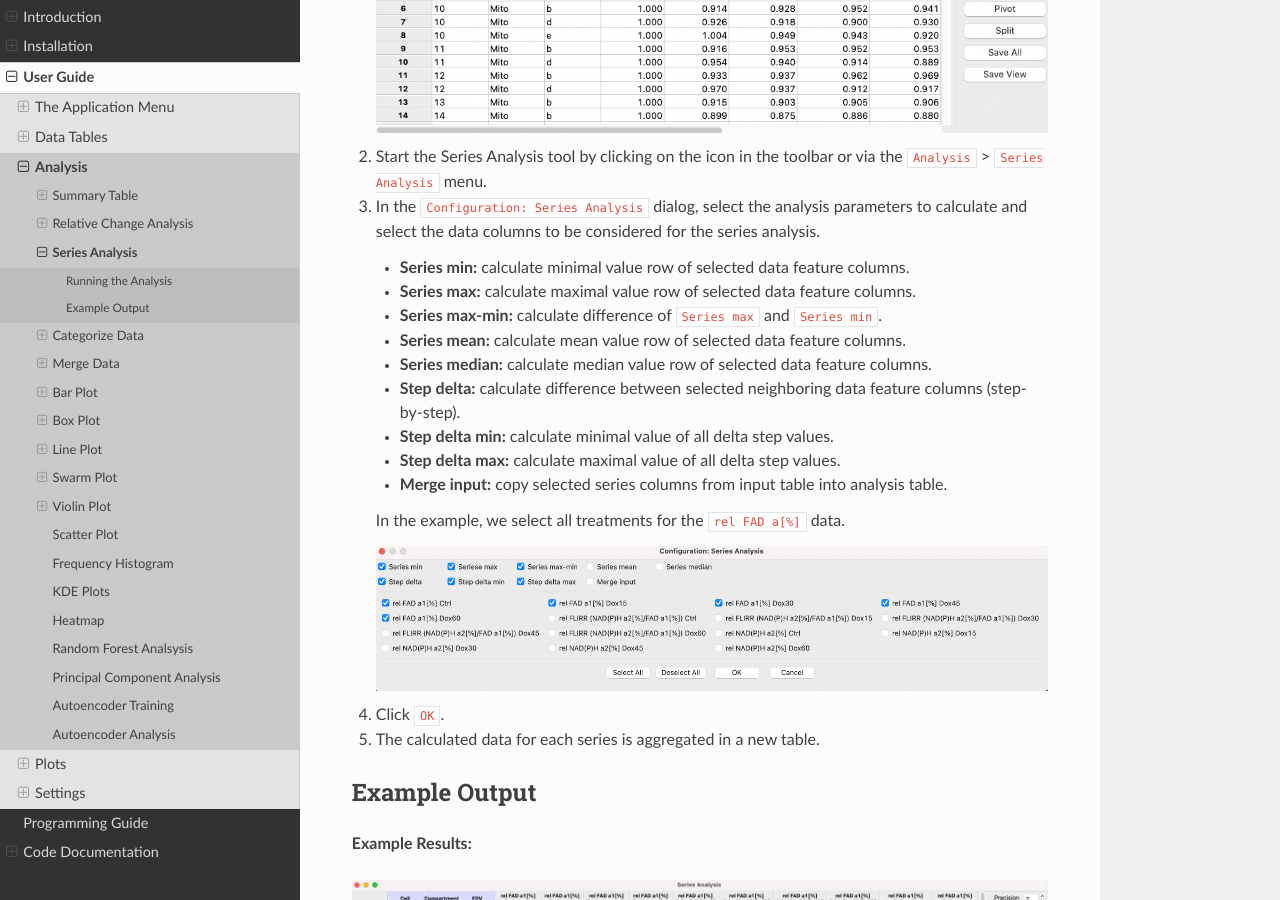
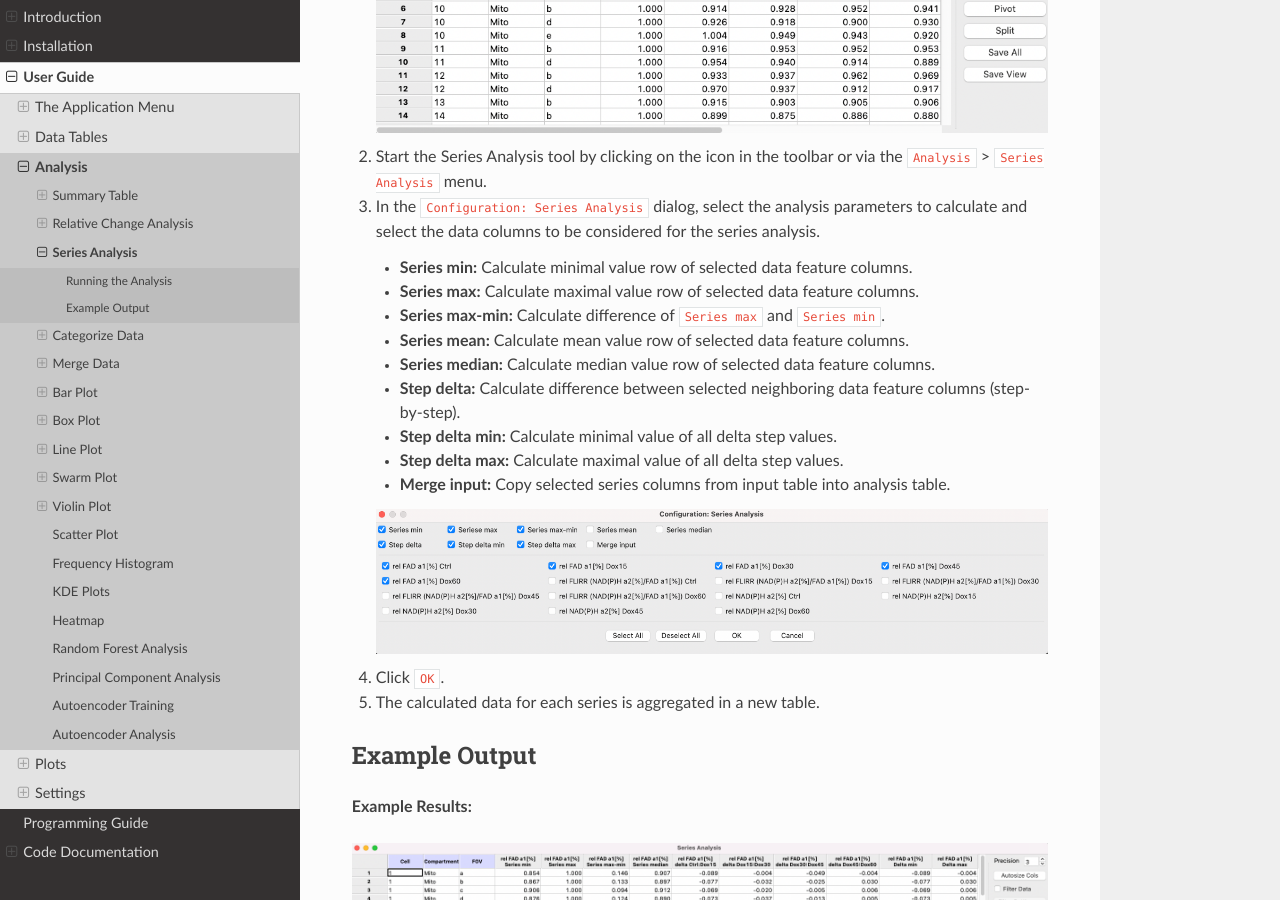
Before and after one commit to uvaKCCI/flimanalyzer, a Sphinx documentation site: the page built from docs/userguide/analysis/seriesanalysis.md, in a window 1280 px wide and 900 px high, scrolled down 634 px. Built offline with Sphinx 7.4.7 and the Read the Docs theme 2.0.0, drawn with Linux system fonts in a browser that asks for light colours.

```diff
--- a/docs/userguide/analysis/randomforest.md
+++ b/docs/userguide/analysis/randomforest.md
@@ -1 +1 @@
-# Random Forest Analsysis
+# Random Forest Analysis
--- a/docs/userguide/analysis/seriesanalysis.md
+++ b/docs/userguide/analysis/seriesanalysis.md
@@ -17,18 +17,15 @@ The `Series Analysis` tool performs an analysis of a data series spread across m
 
 3. In the `Configuration: Series Analysis` dialog, select the analysis parameters to calculate and select the data columns to be considered for the series analysis.
 
-    * **Series min:** calculate minimal value row of selected data feature columns.
-    * **Series max:** calculate maximal value row of selected data feature columns.
-    * **Series max-min:** calculate difference of `Series max` and `Series min`.
-    * **Series mean:** calculate mean value row of selected data feature columns.
-    * **Series median:** calculate median value row of selected data feature columns.
-    * **Step delta:** calculate difference between selected neighboring data feature columns (step-by-step).
-    * **Step delta min:** calculate minimal value of all delta step values.
-    * **Step delta max:** calculate maximal value of all delta step values.
-    * **Merge input:** copy selected series columns from input table into analysis table.
-
-
-    In the example, we select all treatments for the `rel FAD a[%]` data.
+    * **Series min:** Calculate minimal value row of selected data feature columns.
+    * **Series max:** Calculate maximal value row of selected data feature columns.
+    * **Series max-min:** Calculate difference of `Series max` and `Series min`.
+    * **Series mean:** Calculate mean value row of selected data feature columns.
+    * **Series median:** Calculate median value row of selected data feature columns.
+    * **Step delta:** Calculate difference between selected neighboring data feature columns (step-by-step).
+    * **Step delta min:** Calculate minimal value of all delta step values.
+    * **Step delta max:** Calculate maximal value of all delta step values.
+    * **Merge input:** Copy selected series columns from input table into analysis table.
 
     ![](/images/analysis/seriesanalysis-config.png)
 
```
Also changed, not shown: docs/userguide/analysis/barplot.md (+1 -1 lines), docs/userguide/analysis/boxplot.md (+1 -1 lines), docs/userguide/analysis/categorize.md (+33 -1 lines), docs/userguide/analysis/summarystats.md (+1 -1 lines), docs/images/analysis/categorize-config.png (added), docs/images/analysis/categorize-results.png (added).
